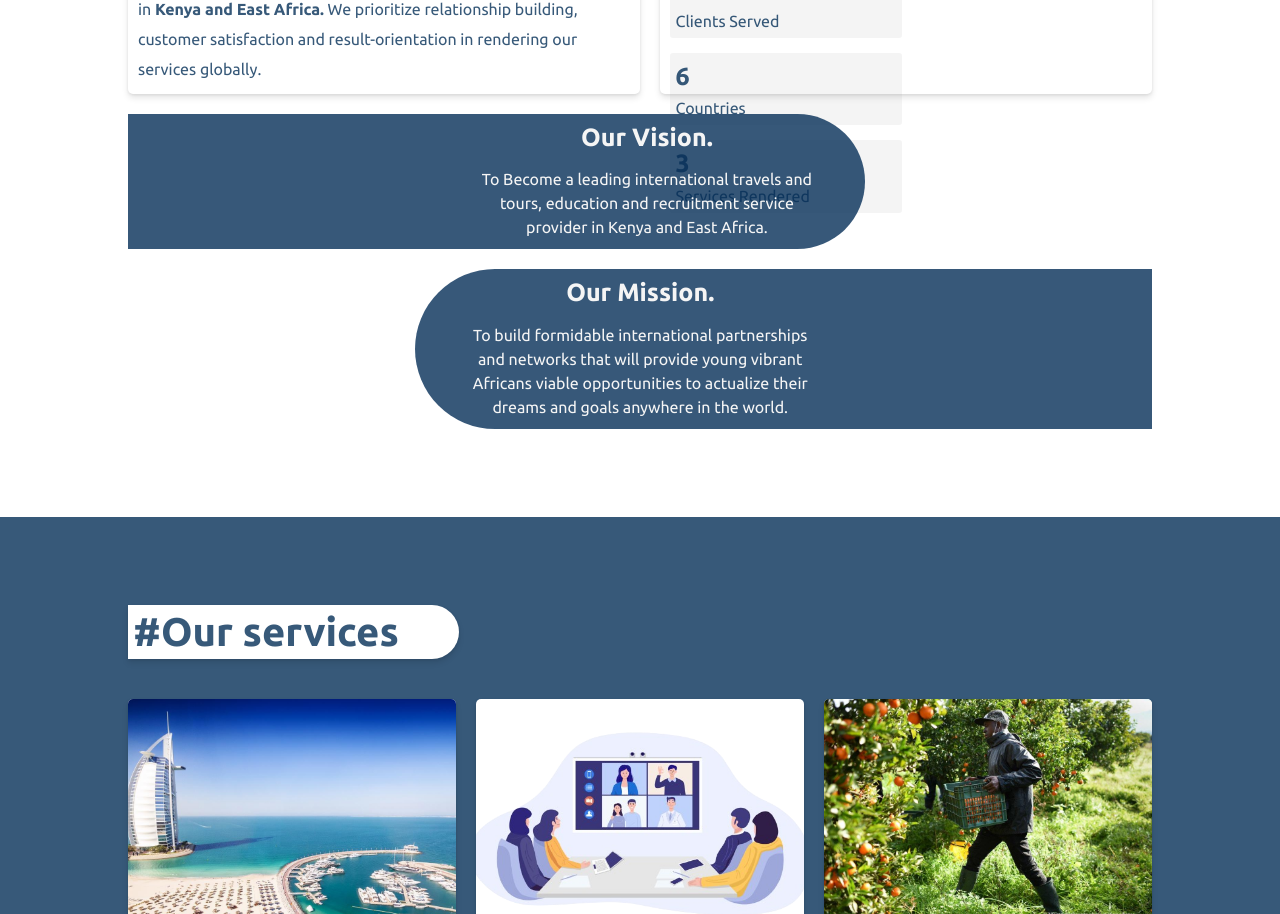
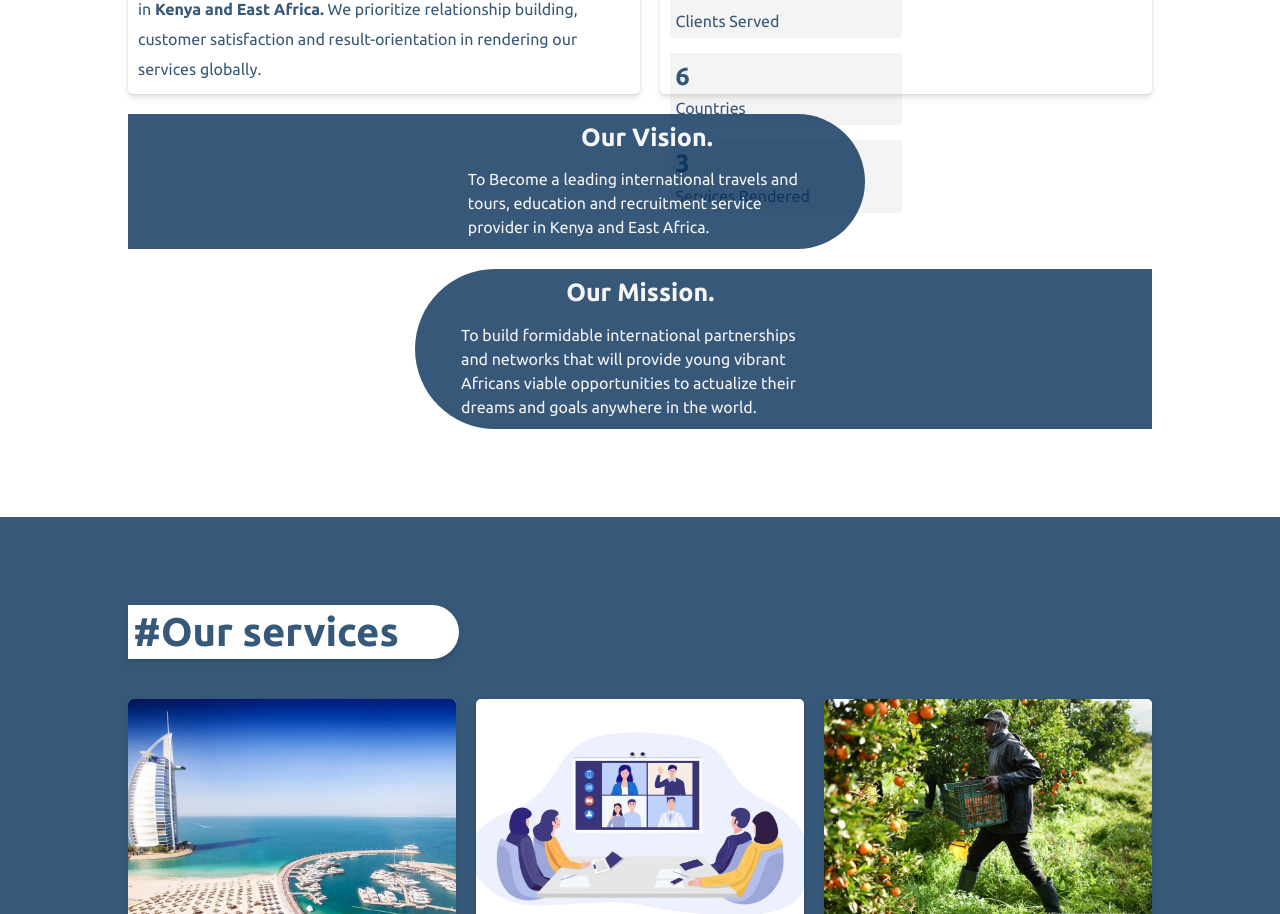
Before and after one commit to 1wes/pithone-international, a React (Vite) app: page / in a window 1280 px wide. Shown: the part 1547-2461 px from the top of the page. Built offline with nearby package versions, Linux system fonts and the light colour scheme.

Commit message:
style(about): align mission and vision statement to the left

```diff
--- a/src/components/about.css
+++ b/src/components/about.css
@@ -97,7 +97,7 @@
     width: 70%;
     display: flex;
     align-items: center;
-    text-align: center;
+    /* text-align: center; */
 }
 
 .vision{
@@ -130,6 +130,7 @@
     margin: 0;
     padding: 0;
     font-size: 25px;
+    text-align: center;
 }
 
 .goal-statement{
```
